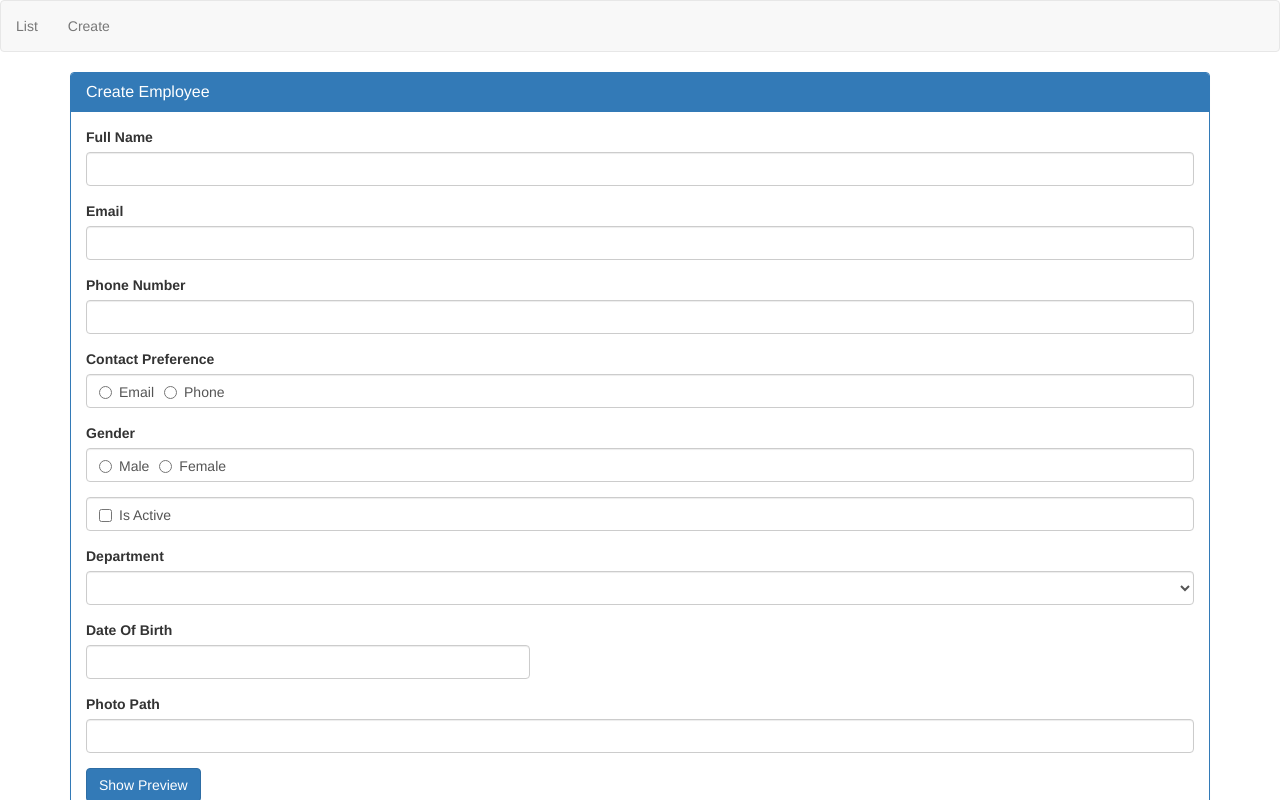
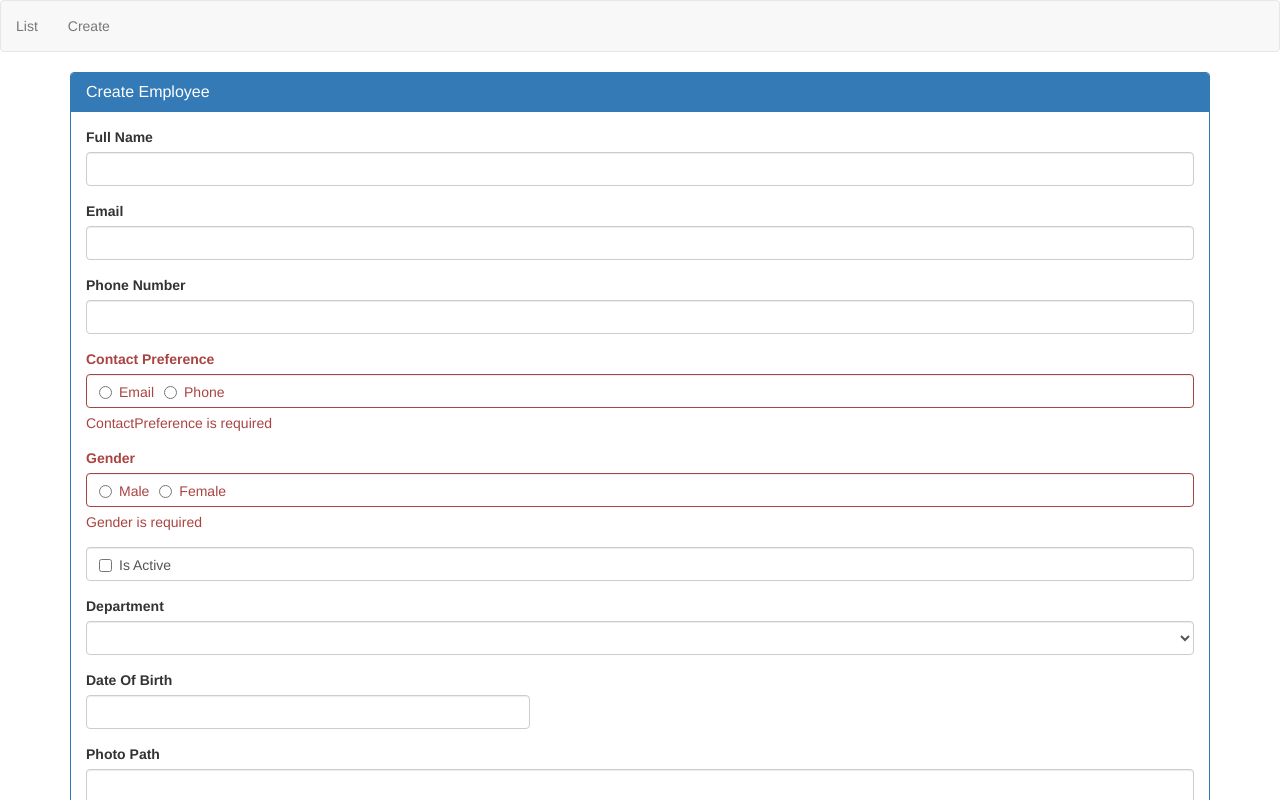
Before and after one commit to toan09sk/AngularLearning, an Angular app: page /create in a window 1280 px wide. Shown: the top 800 px of the page. Built offline with nearby package versions, Linux system fonts and the light colour scheme.

Commit message:
video 17: Angular radio button validation

```diff
--- a/src/app/create-employee.component.html
+++ b/src/app/create-employee.component.html
@@ -32,34 +32,42 @@
                     [(ngModel)]="employee.phoneNumber">
             </div>
 
-            <div class="form-group">
-                <label>Contact Preference</label>
+            <div class="form-group" [class.has-error]="contactPreference.invalid">
+                <label class="control-label">Contact Preference</label>
                 <div class="form-control">
                     <label class="radio-inline">
-                        <input type="radio" name="contactPreference" value="email"
+                        <input type="radio" name="contactPreference" required #contactPreference="ngModel" value="email"
                             [(ngModel)]="employee.contactPreference">
                         Email
                     </label>
                     <label class="radio-inline">
-                        <input type="radio" name="contactPreference" value="phone"
+                        <input type="radio" name="contactPreference" required #contactPreference="ngModel" value="phone"
                             [(ngModel)]="employee.contactPreference">
                         Phone
                     </label>
                 </div>
+                <span class="help-block" *ngIf="contactPreference.invalid">
+                    ContactPreference is required
+                </span>
             </div>
 
-            <div class="form-group">
-                <label>Gender</label>
+            <div class="form-group" [class.has-error]="gender.invalid">
+                <label class="control-label">Gender</label>
                 <div class="form-control">
                     <label class="radio-inline">
-                        <input type="radio" name="gender" value="male" [(ngModel)]="employee.gender">
+                        <input type="radio" name="gender" required #gender="ngModel" value="male"
+                            [(ngModel)]="employee.gender">
                         Male
                     </label>
                     <label class="radio-inline">
-                        <input type="radio" name="gender" value="female" [(ngModel)]="employee.gender">
+                        <input type="radio" name="gender" required #gender="ngModel" value="female"
+                            [(ngModel)]="employee.gender">
                         Female
                     </label>
                 </div>
+                <span class="help-block" *ngIf="gender.invalid">
+                    Gender is required
+                </span>
             </div>
 
             <div class="form-group">
```
